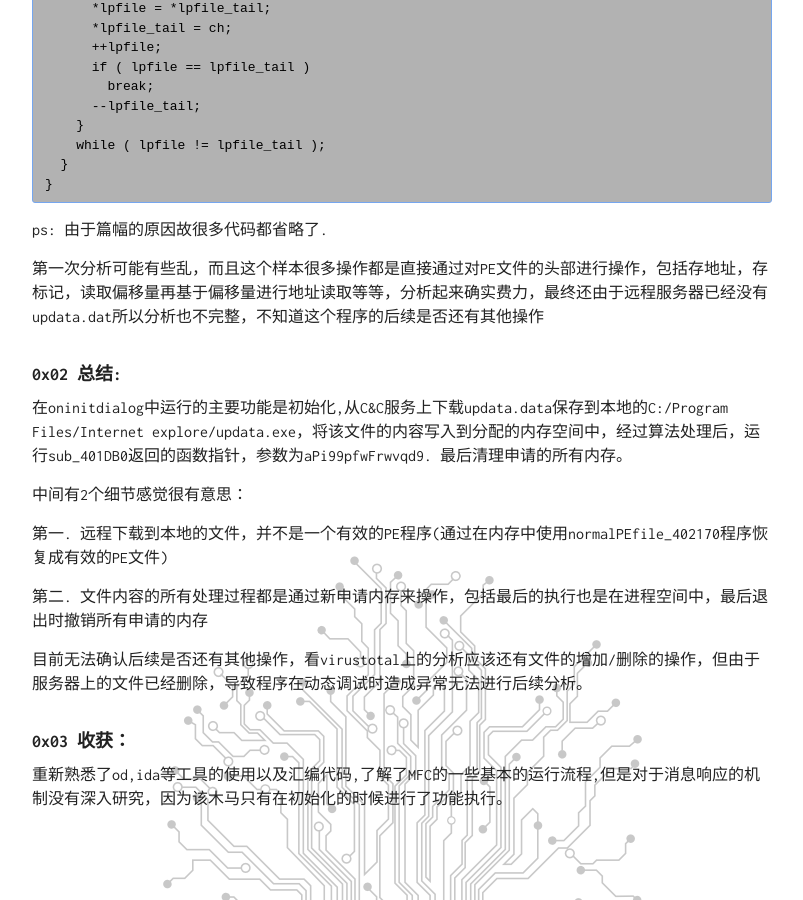
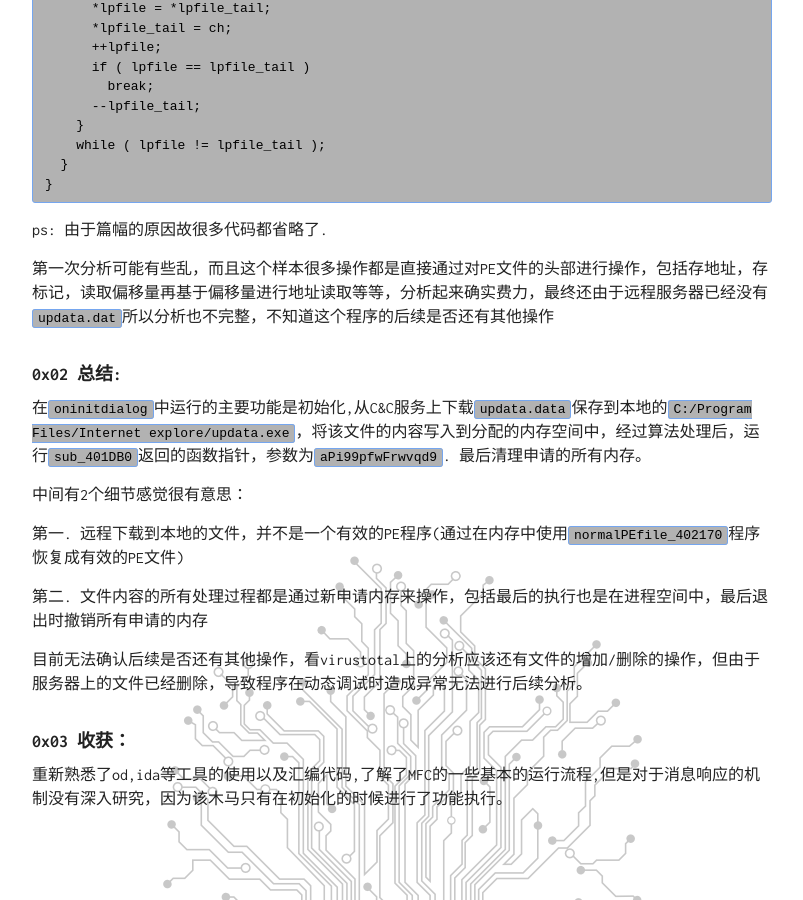
Before and after one commit to pench3r/OldBlog, a Jekyll site: the page built from _posts/2018-03-22-simple-virus-analysis.md, in a window 1280 px wide and 900 px high, scrolled down 4328 px. Shown: the whole window, without its empty margins (238-1041 px from the left). Built offline with Jekyll 4.4.1, drawn with Linux system fonts in a browser that asks for light colours; comment, search, counter and statistics services are not loaded; some of the changed text lies outside the part shown.

```diff
--- a/_posts/2018-03-22-simple-virus-analysis.md
+++ b/_posts/2018-03-22-simple-virus-analysis.md
@@ -151,18 +151,18 @@ LABEL_8:
   return result;
 }</pre>
 
-sub_401870的大致功能：
+`sub_401870`的大致功能：
 
-主要是回收之前分配的heap_buff,并在收回之前会重新执行updata文件的偏移为*(PE+0x28)是一个函数指针。
+主要是回收之前分配的`heap_buff`,并在收回之前会重新执行`updata`文件的偏移为`*(PE+0x28)`是一个函数指针。
 
 
 
 
-sub_402260函数的功能：
+`sub_402260`函数的功能：
 
-通过readfile将updata.exe的内容写入到内存中，并且通过normalPEfile_402170整理传入到内存中的数据(由于头尾数据已经被相互替换)。再通过sub_4021D0(判断文件开头是否有SSSSSSVID，有的话返回跳过的值，无的话返回0)，通过qmemcpy将updata.exe的文件的头0x32个字节写入到内存地址42c764.最后返回42c764。
+通过`readfile`将`updata.exe`的内容写入到内存中，并且通过`normalPEfile_402170`整理传入到内存中的数据(由于头尾数据已经被相互替换)。再通过`sub_4021D0`(判断文件开头是否有`SSSSSSVID`，有的话返回跳过的值，无的话返回0)，通过`qmemcpy`将`updata.exe`的文件的头`0x32`个字节写入到内存地址`42c764`.最后返回`42c764`。
 
-sub_402260伪代码：
+`sub_402260`伪代码：
 
 <pre>void *__cdecl sub_402260(HANDLE hFile, int a2)
 {
@@ -217,15 +217,15 @@ normalPEfile_402170伪代码：
 
 ps: 由于篇幅的原因故很多代码都省略了.
 
-第一次分析可能有些乱，而且这个样本很多操作都是直接通过对PE文件的头部进行操作，包括存地址，存标记，读取偏移量再基于偏移量进行地址读取等等，分析起来确实费力，最终还由于远程服务器已经没有updata.dat所以分析也不完整，不知道这个程序的后续是否还有其他操作
+第一次分析可能有些乱，而且这个样本很多操作都是直接通过对PE文件的头部进行操作，包括存地址，存标记，读取偏移量再基于偏移量进行地址读取等等，分析起来确实费力，最终还由于远程服务器已经没有`updata.dat`所以分析也不完整，不知道这个程序的后续是否还有其他操作
 
 #### 0x02 总结:
 
-在oninitdialog中运行的主要功能是初始化,从C&C服务上下载updata.data保存到本地的C:/Program Files/Internet explore/updata.exe，将该文件的内容写入到分配的内存空间中，经过算法处理后，运行sub_401DB0返回的函数指针，参数为aPi99pfwFrwvqd9. 最后清理申请的所有内存。
+在`oninitdialog`中运行的主要功能是初始化,从C&C服务上下载`updata.data`保存到本地的`C:/Program Files/Internet explore/updata.exe`，将该文件的内容写入到分配的内存空间中，经过算法处理后，运行`sub_401DB0`返回的函数指针，参数为`aPi99pfwFrwvqd9`. 最后清理申请的所有内存。
 
 中间有2个细节感觉很有意思：
 
-第一. 远程下载到本地的文件，并不是一个有效的PE程序(通过在内存中使用normalPEfile_402170程序恢复成有效的PE文件)
+第一. 远程下载到本地的文件，并不是一个有效的PE程序(通过在内存中使用`normalPEfile_402170`程序恢复成有效的PE文件)
 
 第二. 文件内容的所有处理过程都是通过新申请内存来操作，包括最后的执行也是在进程空间中，最后退出时撤销所有申请的内存
 
```
